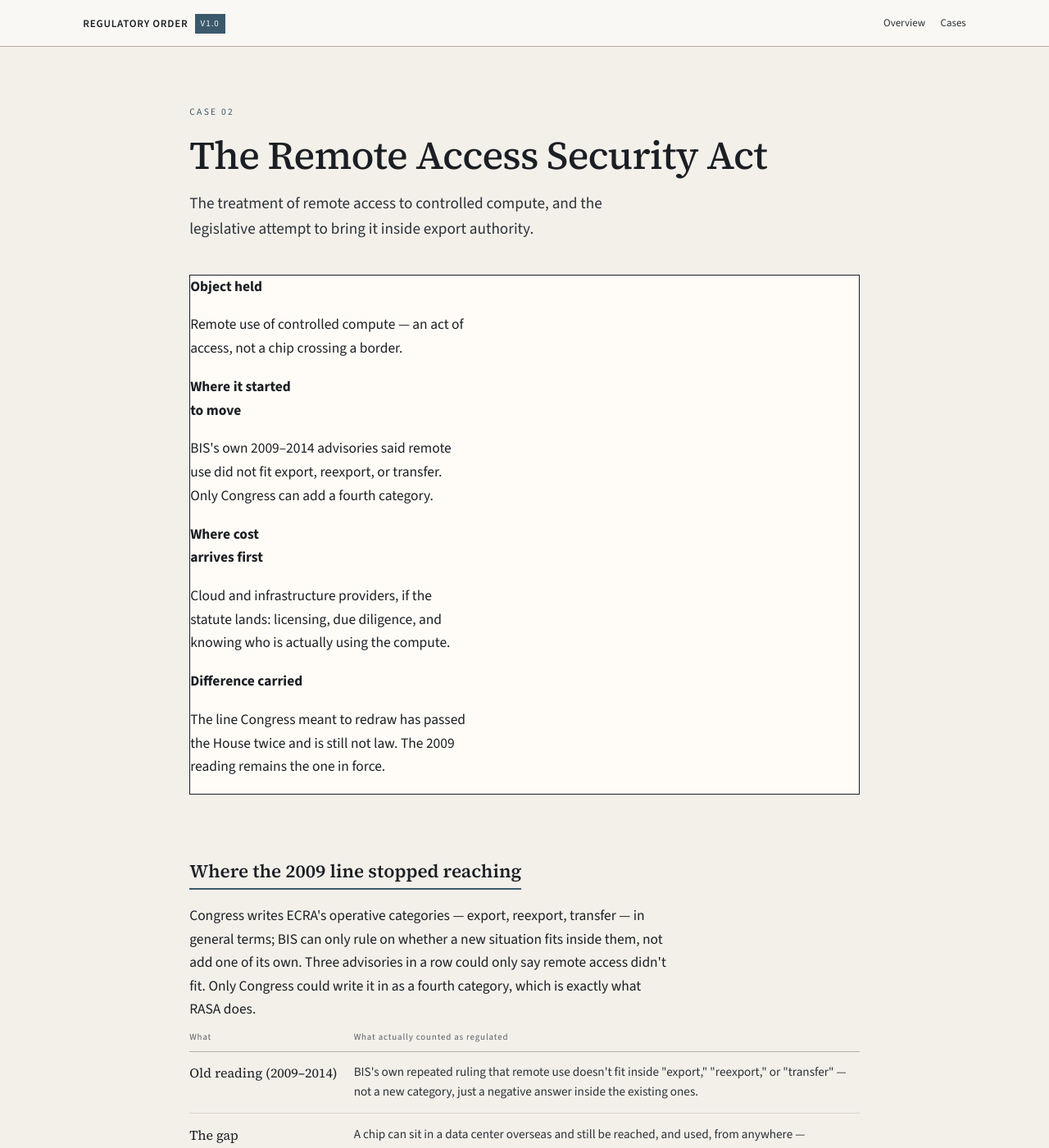
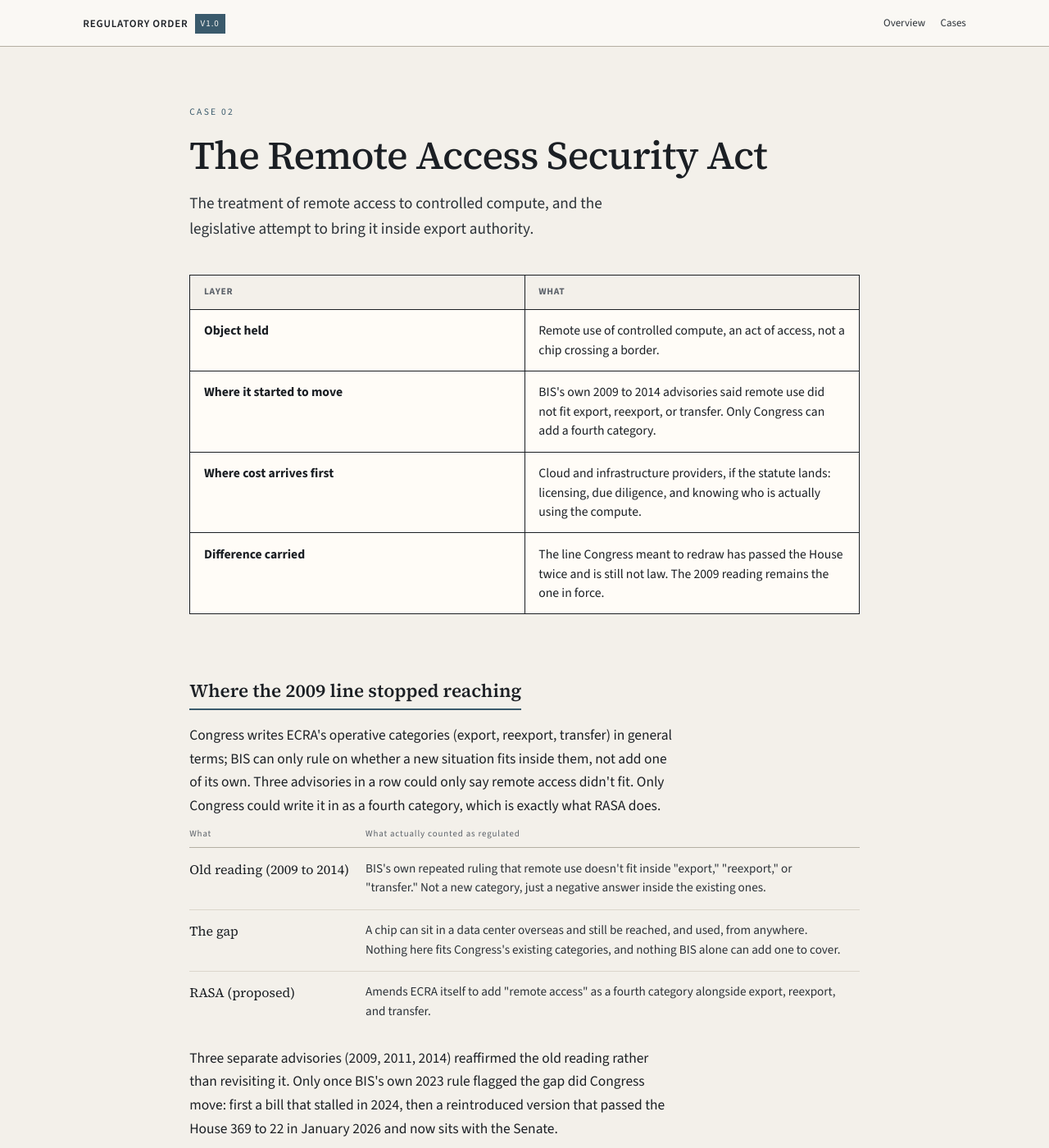
Before and after one commit to GaeunLim01/regulatory-order, a Jekyll site: the page built from cases/remote-access-security-act/index.html, in a window 1280 px wide and 1400 px high. Shown: the whole window at 82% size. Built offline with Jekyll 4.4.1, drawn with Linux system fonts in a browser that asks for light colours; some of the changed text lies outside the part shown.

Commit message:
Add files via upload

```diff
--- a/cases/remote-access-security-act/index.html
+++ b/cases/remote-access-security-act/index.html
@@ -9,40 +9,45 @@ description: Whether remote use of compute counts as an export. Read for where t
 
 <section class="csection">
   <div class="chero__shell">
-    <div class="dfour">
-      <div class="dfour__cell">
-        <p class="dfour__k">Object held</p>
-        <p class="dfour__v">Remote use of controlled compute — an act of access, not a chip crossing a border.</p>
-      </div>
-      <div class="dfour__cell">
-        <p class="dfour__k">Where it started to move</p>
-        <p class="dfour__v">BIS's own 2009–2014 advisories said remote use did not fit export, reexport, or transfer. Only Congress can add a fourth category.</p>
-      </div>
-      <div class="dfour__cell">
-        <p class="dfour__k">Where cost arrives first</p>
-        <p class="dfour__v">Cloud and infrastructure providers, if the statute lands: licensing, due diligence, and knowing who is actually using the compute.</p>
-      </div>
-      <div class="dfour__cell">
-        <p class="dfour__k">Difference carried</p>
-        <p class="dfour__v">The line Congress meant to redraw has passed the House twice and is still not law. The 2009 reading remains the one in force.</p>
-      </div>
-    </div>
+    <table class="dfour">
+      <thead>
+        <tr><th class="dfour__hk">Layer</th><th class="dfour__hw">What</th></tr>
+      </thead>
+      <tbody>
+        <tr>
+          <td class="dfour__k">Object held</td>
+          <td class="dfour__v">Remote use of controlled compute, an act of access, not a chip crossing a border.</td>
+        </tr>
+        <tr>
+          <td class="dfour__k">Where it started to move</td>
+          <td class="dfour__v">BIS's own 2009 to 2014 advisories said remote use did not fit export, reexport, or transfer. Only Congress can add a fourth category.</td>
+        </tr>
+        <tr>
+          <td class="dfour__k">Where cost arrives first</td>
+          <td class="dfour__v">Cloud and infrastructure providers, if the statute lands: licensing, due diligence, and knowing who is actually using the compute.</td>
+        </tr>
+        <tr>
+          <td class="dfour__k">Difference carried</td>
+          <td class="dfour__v">The line Congress meant to redraw has passed the House twice and is still not law. The 2009 reading remains the one in force.</td>
+        </tr>
+      </tbody>
+    </table>
   </div>
 </section>
 
 <section class="csection">
   <div class="chero__shell">
     <p class="ceyebrow">Where the 2009 line stopped reaching</p>
-    <p class="cbody" style="margin-bottom:0.75rem;">Congress writes ECRA's operative categories — export, reexport, transfer — in general terms; BIS can only rule on whether a new situation fits inside them, not add one of its own. Three advisories in a row could only say remote access didn't fit. Only Congress could write it in as a fourth category, which is exactly what RASA does.</p>
+    <p class="cbody" style="margin-bottom:0.75rem;">Congress writes ECRA's operative categories (export, reexport, transfer) in general terms; BIS can only rule on whether a new situation fits inside them, not add one of its own. Three advisories in a row could only say remote access didn't fit. Only Congress could write it in as a fourth category, which is exactly what RASA does.</p>
     <table class="cgap">
       <thead><tr><th>What</th><th>What actually counted as regulated</th></tr></thead>
       <tbody>
-        <tr><td>Old reading (2009–2014)</td><td>BIS's own repeated ruling that remote use doesn't fit inside "export," "reexport," or "transfer" — not a new category, just a negative answer inside the existing ones.</td></tr>
-        <tr><td>The gap</td><td>A chip can sit in a data center overseas and still be reached, and used, from anywhere — nothing that fits Congress's existing categories, and nothing BIS alone can add one to cover.</td></tr>
+        <tr><td>Old reading (2009 to 2014)</td><td>BIS's own repeated ruling that remote use doesn't fit inside "export," "reexport," or "transfer." Not a new category, just a negative answer inside the existing ones.</td></tr>
+        <tr><td>The gap</td><td>A chip can sit in a data center overseas and still be reached, and used, from anywhere. Nothing here fits Congress's existing categories, and nothing BIS alone can add one to cover.</td></tr>
         <tr><td>RASA (proposed)</td><td>Amends ECRA itself to add "remote access" as a fourth category alongside export, reexport, and transfer.</td></tr>
       </tbody>
     </table>
-    <p class="cbody" style="margin-top:1.1rem;">Three separate advisories — 2009, 2011, 2014 — reaffirmed the old reading rather than revisiting it. Only once BIS's own 2023 rule flagged the gap did Congress move: first a bill that stalled in 2024, then a reintroduced version that passed the House 369–22 in January 2026 and now sits with the Senate.</p>
+    <p class="cbody" style="margin-top:1.1rem;">Three separate advisories (2009, 2011, 2014) reaffirmed the old reading rather than revisiting it. Only once BIS's own 2023 rule flagged the gap did Congress move: first a bill that stalled in 2024, then a reintroduced version that passed the House 369 to 22 in January 2026 and now sits with the Senate.</p>
   </div>
 </section>
 
@@ -59,7 +64,7 @@ description: Whether remote use of compute counts as an export. Read for where t
         <tr><th>September 2024</th><td>The House passes an earlier version, H.R. 8152; it stalls in the Senate.</td></tr>
         <tr><th>April 2025</th><td>Rep. Michael Lawler reintroduces it as H.R. 2683; the Foreign Affairs Committee approves it unanimously, 51-0, two days later.</td></tr>
         <tr><th>January 12, 2026</th><td>The House passes it again, 369-22; it moves to the Senate as S. 3519, with McCormick, Wyden, Cotton, and Coons among its sponsors there.</td></tr>
-        <tr><th>August 2026</th><td>BIS drafts a rule to close the same gap on its own — one it helped create by letting a prior Know-Your-Customer requirement lapse — even as its own lawyers reportedly doubt it can enforce that without the Senate acting first.</td></tr>
+        <tr><th>August 2026</th><td>BIS drafts a rule to close the same gap on its own (one it helped create by letting a prior Know-Your-Customer requirement lapse), even as its own lawyers reportedly doubt it can enforce that without the Senate acting first.</td></tr>
       </tbody>
     </table>
   </div>
@@ -68,30 +73,30 @@ description: Whether remote use of compute counts as an export. Read for where t
 <section class="csection">
   <div class="chero__shell">
     <p class="ceyebrow">Who meant what, and what happened instead</p>
-    <p class="cbody" style="margin-bottom:1rem;">The old reading passed only a light duty into the value chain. When that left too much uncovered, the answer wasn't to reinterpret the boundary — it was to try rewriting it, in statute.</p>
+    <p class="cbody" style="margin-bottom:1rem;">The old reading passed only a light duty into the value chain. When that left too much uncovered, the answer wasn't to reinterpret the boundary. It was to try rewriting it, in statute.</p>
     <table class="cgap">
       <thead>
         <tr><th>Actor</th><th>Meant to</th><th>What happened instead</th></tr>
       </thead>
       <tbody>
         <tr>
-          <td>BIS (2009–2023)</td>
+          <td>BIS (2009 to 2023)</td>
           <td>Keep the 2009 reading stable through advisory opinions, reaffirming it rather than revisiting it.</td>
           <td>By 2023, had to publicly flag the gap itself in its own rule instead of patching it by advisory again.</td>
         </tr>
         <tr>
           <td>Cloud &amp; infrastructure providers</td>
-          <td>Preserve the existing reading — 2024 comment letters argued for keeping the lighter, non-exporter duty they'd operated under for over a decade.</td>
-          <td>If RASA clears the Senate, absorb new licensing, due-diligence, and liability obligations instead — now the party expected to know who's actually using the compute.</td>
+          <td>Preserve the existing reading: 2024 comment letters argued for keeping the lighter, non-exporter duty they'd operated under for over a decade.</td>
+          <td>If RASA clears the Senate, absorb new licensing, due-diligence, and liability obligations instead, now the party expected to know who's actually using the compute.</td>
         </tr>
         <tr>
           <td>Congress (Lawler, McCormick, Wyden, Cotton, Coons)</td>
           <td>Close the gap by statute, moving the trigger from the chip to the act of accessing it.</td>
-          <td>Passed the bill twice — stalled in 2024, then 369–22 through the House in 2026 — and it's still not law; the old reading remains in force while the Senate sits on S. 3519.</td>
+          <td>Passed the bill twice (stalled in 2024, then 369 to 22 through the House in 2026) and it's still not law; the old reading remains in force while the Senate sits on S. 3519.</td>
         </tr>
         <tr>
           <td>BIS (2026)</td>
-          <td>Close the same gap on its own, by rule, rather than wait on Congress — a gap it helped widen by letting a prior Know-Your-Customer requirement lapse.</td>
+          <td>Close the same gap on its own, by rule, rather than wait on Congress (a gap it helped widen by letting a prior Know-Your-Customer requirement lapse).</td>
           <td>Drafted the rule anyway, even as its own lawyers reportedly doubt it has enforcement authority without the statute RASA would provide.</td>
         </tr>
       </tbody>
@@ -105,7 +110,7 @@ description: Whether remote use of compute counts as an export. Read for where t
     <table class="csources">
       <tbody>
         <tr><th>Primary</th><td><a href="https://www.govtrack.us/congress/bills/119/hr2683">H.R. 2683, Remote Access Security Act</a>, GovTrack (passed House Jan. 12, 2026)</td></tr>
-        <tr><th>Primary</th><td><a href="https://clerk.house.gov/Votes/202613">Roll Call 13, 119th Congress</a>, Office of the Clerk (369–22, Jan. 12, 2026)</td></tr>
+        <tr><th>Primary</th><td><a href="https://clerk.house.gov/Votes/202613">Roll Call 13, 119th Congress</a>, Office of the Clerk (369 to 22, Jan. 12, 2026)</td></tr>
         <tr><th>Reporting</th><td><a href="https://sanctionsnews.bakermckenzie.com/us-house-passes-remote-access-security-act/">Baker McKenzie, "US House Passes Remote Access Security Act"</a></td></tr>
         <tr><th>Reporting</th><td><a href="https://www.cmtradelaw.com/2026/01/house-passes-remote-access-security-act-to-limit-adversaries-remote-access-to-critical-technology/">Crowell &amp; Moring, "House Passes Remote Access Security Act..."</a> (Jan. 14, 2026)</td></tr>
         <tr><th>Analysis</th><td><a href="https://www.lw.com/en/insights/what-the-remote-access-security-act-means-for-export-controls-compliance-programs">Latham &amp; Watkins, "What the Remote Access Security Act Means for Export Controls Compliance Programs"</a></td></tr>
```
